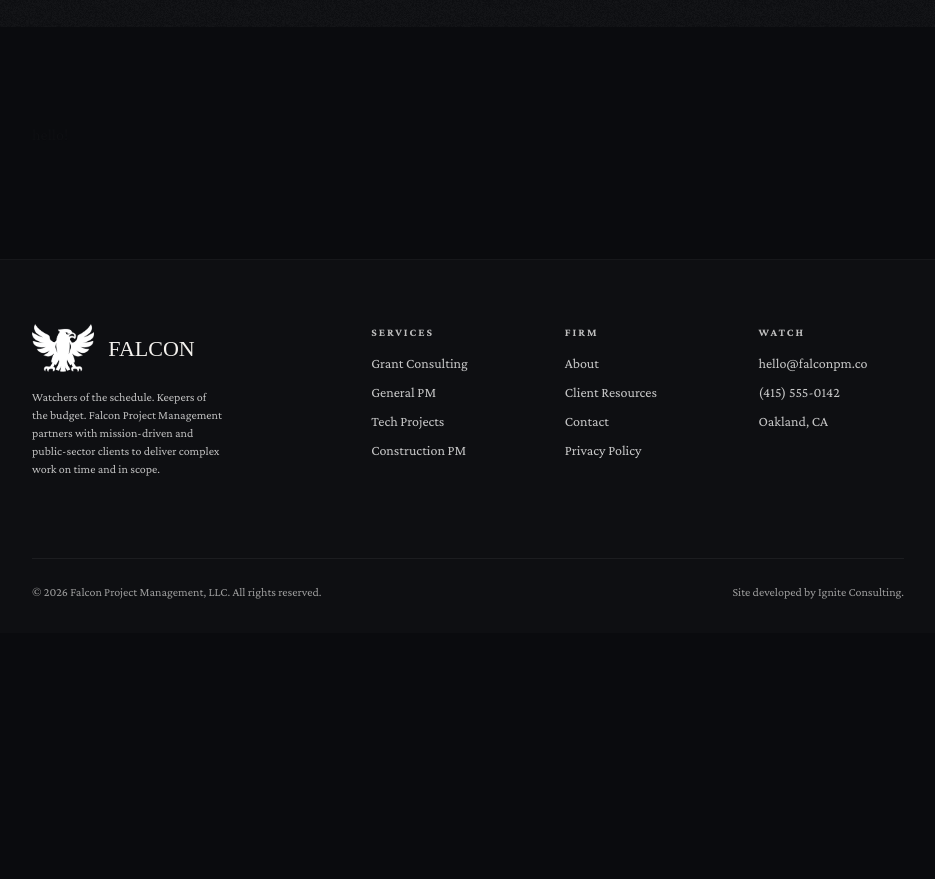
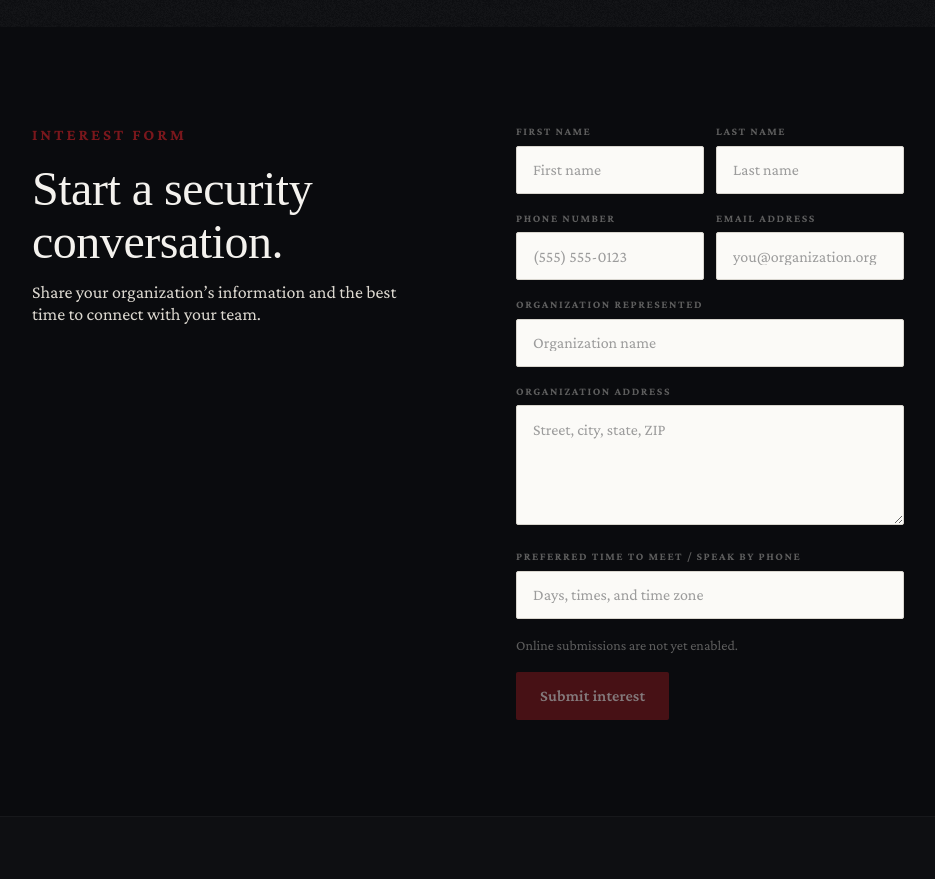
Before and after one commit to atifusmani1/falcon-web, a React (Vite) app: page /mosque-security-initiative in a window 1280 px wide. Shown: the part 540-1419 px from the top of the page, without its empty margins (172-1107 px from the left). Before the commit the page ends 1173 px from the top, so only its background shows below. Built offline with nearby package versions, Linux system fonts and the light colour scheme; no server answers; some icons are missing; a web font is replaced by a local one.

Commit message:
Add Mosque Security Initiative intake form

```diff
--- a/src/pages/MosqueSecurityInitiativePage.jsx
+++ b/src/pages/MosqueSecurityInitiativePage.jsx
@@ -14,8 +14,61 @@ export default function MosqueSecurityInitiativePage({ setRoute }) {
       />
 
       <section className="section">
-        <div className="wrap">
-          <p>hello!</p>
+        <div className="wrap contact-grid">
+          <div>
+            <div className="eyebrow eyebrow-blood" style={{ color: 'var(--blood)', fontSize: 'var(--text-md)' }}>Interest form</div>
+            <h2 id="mosque-interest-heading" className="mt-4" style={{ color: 'var(--bone)' }}>Start a security conversation.</h2>
+            <p className="lead mt-3">Share your organization’s information and the best time to connect with your team.</p>
+          </div>
+
+          <form className="contact-form" aria-labelledby="mosque-interest-heading">
+            <div className="row-2">
+              <div>
+                <label htmlFor="mosque-first-name">First name</label>
+                <input id="mosque-first-name" className="input" name="firstName" autoComplete="given-name" placeholder="First name" />
+              </div>
+              <div>
+                <label htmlFor="mosque-last-name">Last name</label>
+                <input id="mosque-last-name" className="input" name="lastName" autoComplete="family-name" placeholder="Last name" />
+              </div>
+            </div>
+
+            <div className="row-2">
+              <div>
+                <label htmlFor="mosque-phone">Phone number</label>
+                <input id="mosque-phone" className="input" type="tel" name="phone" autoComplete="tel" placeholder="(555) 555-0123" />
+              </div>
+              <div>
+                <label htmlFor="mosque-email">Email address</label>
+                <input id="mosque-email" className="input" type="email" name="email" autoComplete="email" placeholder="you@organization.org" />
+              </div>
+            </div>
+
+            <div>
+              <label htmlFor="mosque-organization">Organization represented</label>
+              <input id="mosque-organization" className="input" name="organization" autoComplete="organization" placeholder="Organization name" />
+            </div>
+
+            <div>
+              <label htmlFor="mosque-organization-address">Organization address</label>
+              <textarea id="mosque-organization-address" className="input" name="organizationAddress" autoComplete="street-address" rows="3" placeholder="Street, city, state, ZIP" />
+            </div>
+
+            <div>
+              <label htmlFor="mosque-preferred-time">Preferred time to meet / speak by phone</label>
+              <input id="mosque-preferred-time" className="input" name="preferredTime" placeholder="Days, times, and time zone" />
+            </div>
+
+            <small id="mosque-intake-status">Online submissions are not yet enabled.</small>
+            <button
+              type="button"
+              className="btn btn-primary"
+              disabled
+              aria-describedby="mosque-intake-status"
+              style={{ alignSelf: 'flex-start', opacity: 0.55, cursor: 'not-allowed' }}>
+              Submit interest
+            </button>
+          </form>
         </div>
       </section>
 
```
